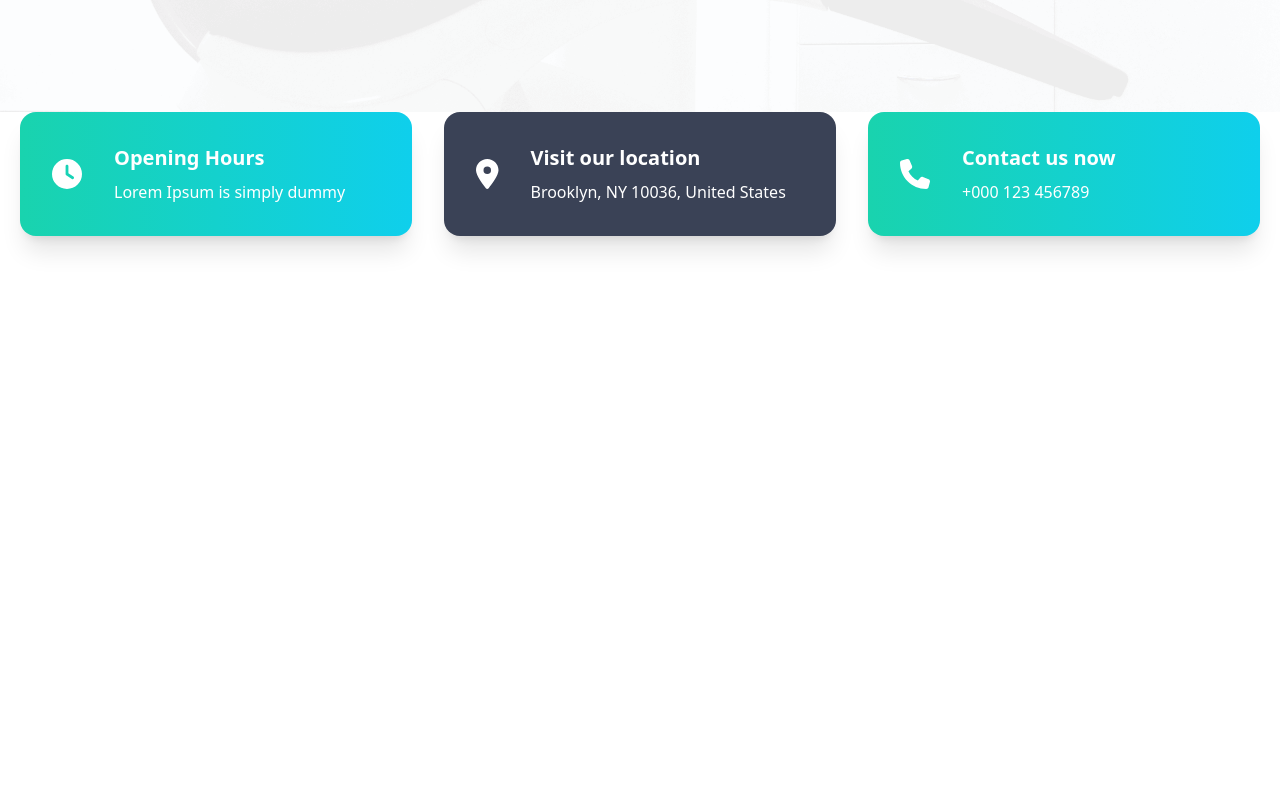
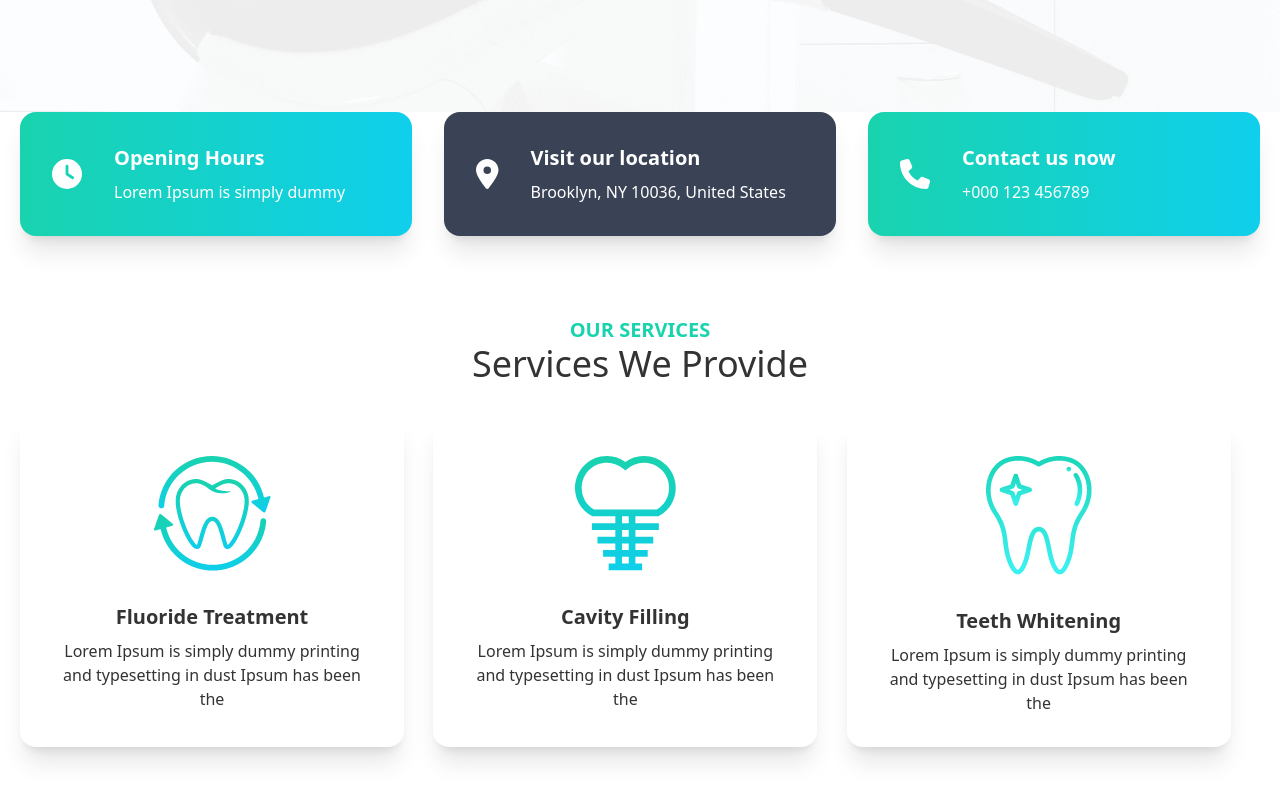
Before and after one commit to sabbirzzaman/doctors-portal-client, a React (Create React App) app: page / in a window 1280 px wide. Shown: the part 752-1552 px from the top of the page. Before the commit the page ends 1068 px from the top, so only its background shows below. Built offline with nearby package versions, Linux system fonts and the light colour scheme.

Commit message:
home services section added

```diff
--- a/src/Pages/Home/Home.js
+++ b/src/Pages/Home/Home.js
@@ -1,5 +1,6 @@
 import React from 'react';
 import Hero from './Hero';
+import HomeServices from './HomeServices';
 import InfoCard from './InfoCards';
 
 const Home = () => {
@@ -7,6 +8,7 @@ const Home = () => {
         <div>
             <Hero></Hero>
             <InfoCard></InfoCard>
+            <HomeServices></HomeServices>
         </div>
     );
 };
--- /dev/null
+++ b/src/Pages/Home/HomeService.js
@@ -0,0 +1,22 @@
+import React from 'react';
+
+const HomeService = ({service}) => {
+    const {img, title, description} = service
+    return (
+        <div className="card w-96 bg-base-100 shadow-xl">
+            <figure className="px-10 pt-10">
+                <img
+                    src={img}
+                    alt={title}
+                    className="rounded-xl"
+                />
+            </figure>
+            <div className="card-body items-center text-center">
+                <h2 className="card-title">{title}</h2>
+                <p>{description}</p>
+            </div>
+        </div>
+    );
+};
+
+export default HomeService;
--- /dev/null
+++ b/src/Pages/Home/HomeServices.js
@@ -0,0 +1,52 @@
+import React from 'react';
+import fluoride from '../../assets/images/fluoride.png';
+import cavity from '../../assets/images/cavity.png';
+import whitening from '../../assets/images/whitening.png';
+import HomeService from './HomeService';
+
+const HomeServices = () => {
+    const services = [
+        {
+            _id: 1,
+            img: fluoride,
+            title: 'Fluoride Treatment',
+            description:
+                'Lorem Ipsum is simply dummy printing and typesetting in dust Ipsum has been the',
+        },
+        {
+            _id: 2,
+            img: cavity,
+            title: 'Cavity Filling',
+            description:
+                'Lorem Ipsum is simply dummy printing and typesetting in dust Ipsum has been the',
+        },
+        {
+            _id: 3,
+            img: whitening,
+            title: 'Teeth Whitening',
+            description:
+                'Lorem Ipsum is simply dummy printing and typesetting in dust Ipsum has been the',
+        },
+    ];
+    return (
+        <section>
+            <div className="max-w-[325px] sm:max-w-[568px] md:max-w-[768] lg:max-w-[1240px] mx-auto pb-20 text-center">
+                <h4 className="font-bold text-xl text-secondary">
+                    OUR SERVICES
+                </h4>
+                <h2 className="text-4xl mb-8">Services We Provide</h2>
+
+                <div className='grid grid-cols-1 md:grid-cols-2 lg:grid-cols-3'>
+                    {services.map((service) => (
+                        <HomeService
+                            key={service._id}
+                            service={service}
+                        ></HomeService>
+                    ))}
+                </div>
+            </div>
+        </section>
+    );
+};
+
+export default HomeServices;
--- a/src/Pages/Home/InfoCards.js
+++ b/src/Pages/Home/InfoCards.js
@@ -1,10 +1,15 @@
 import React from 'react';
 import InfoCard from './InfoCard';
-import { faClock, faLocationDot, faPhone } from '@fortawesome/free-solid-svg-icons';
+import {
+    faClock,
+    faLocationDot,
+    faPhone,
+} from '@fortawesome/free-solid-svg-icons';
 
 const InfoCards = () => {
     return (
-        <div className='max-w-[325px] sm:max-w-[568px] md:max-w-[768] lg:max-w-[1240px] mx-auto grid grid-cols-1 md:grid-cols-2 lg:grid-cols-3 gap-8 pb-20'>
+        <section>
+            <div className="max-w-[325px] sm:max-w-[568px] md:max-w-[768] lg:max-w-[1240px] mx-auto grid grid-cols-1 md:grid-cols-2 lg:grid-cols-3 gap-8 pb-20">
                 <InfoCard
                     icon={faClock}
                     title={'Opening Hours'}
@@ -24,6 +29,7 @@ const InfoCards = () => {
                     bg={'bg-gradient-to-r from-secondary to-accent'}
                 ></InfoCard>
             </div>
+        </section>
     );
 };
 
```
Lines whose indentation alone changed are shown as unchanged.
